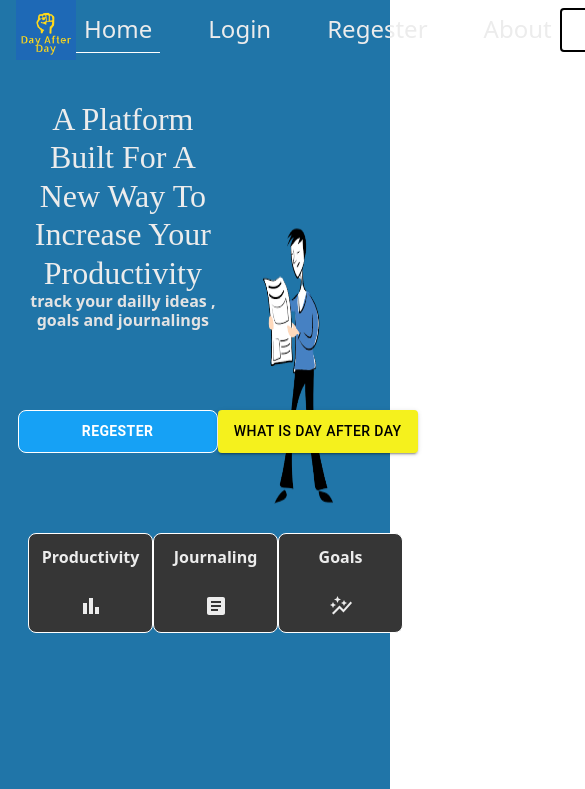
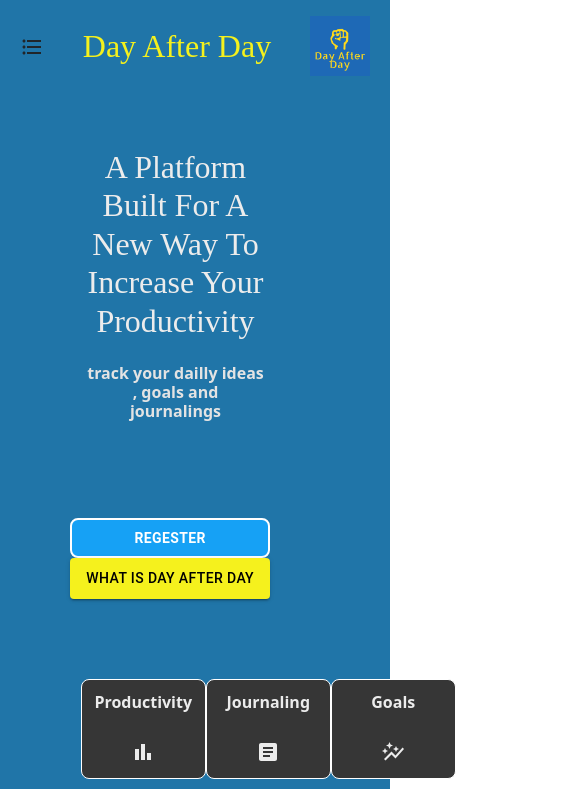
Before and after one commit to abderehmen02/Day-After-Day, a React (Create React App) app in the folder Front End/: page / in a window 390 px wide. Shown: the top 789 px of the page, 585 px wide, since content can reach past the window. Built offline with nearby package versions, Linux system fonts and the light colour scheme; a web font is replaced by a local one.

Commit message:
setting the nav mobile ui

```diff
--- a/Front End/src/components/unlogedNav.tsx
+++ b/Front End/src/components/unlogedNav.tsx
@@ -2,14 +2,24 @@ import React from 'react'
 import {Toolbar , Stack , Box ,styled, Typography, Button  } from '@mui/material'
 import  {Link ,useLocation , Location } from 'react-router-dom'
 import Icon from '../assets/images/favicon.png'
+import FormatListBulletedIcon from '@mui/icons-material/FormatListBulleted';
+import theme from '../styling/theme';
+import { useDispatch, useSelector } from 'react-redux';
+import { stateType } from "../state/reducers"
 
 function UnlogedNav() {
+  const mobileNavButtonState = useSelector((state: stateType)=>state.mobileNavButton)
+  const dispatch = useDispatch()
   const location : Location = useLocation()
   const StyledToolBar = styled(Toolbar)(({theme})=>({
  display  : 'flex' ,
  alignItems : 'center' ,
  justifyContent : 'space-between' ,
- width : '100vw'
+ width : '100vw' ,
+ [theme.breakpoints.down("sm")] : {
+    display : 'none'
+
+  }
   }))
 const StyledTypography = styled(Typography)(({theme})=>({
   color : theme.palette.white.main ,
@@ -19,17 +29,33 @@ const StyledTypography = styled(Typography)(({theme})=>({
 }))
 
   return (
+    <Box>
     <StyledToolBar>
-        <img src={Icon} style={{width: '60px' , height : '60px'  }} ></img>
+        <img src={Icon} style={{   width: '60px' , height : '60px'  }} ></img>
         <Stack direction="row" gap='40px' >
 <Link  style={{textDecoration : 'none'}} to="/" ><StyledTypography sx={(theme)=>({borderBottom : location.pathname === '/' ? '1.5px solid white'  : 'none' , '&:hover'  : {color:  location.pathname === '/' ? theme.palette.white.light : theme.palette.secondary.light}})} variant='h4'  >Home</StyledTypography></Link>
 <Link  style={{textDecoration : 'none'}} to='/login' ><StyledTypography variant="h4" sx={(theme)=>({borderBottom : location.pathname === '/login' ? '1.5px solid white'  : 'none' , '&:hover'  : {color:  location.pathname === '/login' ? theme.palette.white.light : theme.palette.secondary.light}})} >Login</StyledTypography></Link>
 <Link  style={{textDecoration : 'none'}} to="/regester" > <StyledTypography   variant='h4' sx={(theme)=>({borderBottom : location.pathname === '/regester' ? '1.5px solid white'  : 'none' , '&:hover'  : {color:  location.pathname === '/regester' ? theme.palette.white.light : theme.palette.secondary.light}})} >Regester</StyledTypography></Link>
 <Link  style={{textDecoration : 'none'}}  to="/about" ><StyledTypography  variant='h4' sx={(theme)=>({borderBottom : location.pathname === '/about' ? '1.5px solid white'  : 'none' , '&:hover'  : {color:  location.pathname === '/about' ? theme.palette.white.light : theme.palette.secondary.light}})} >About</StyledTypography></Link>
         </Stack>
-{   location.pathname === '/login'?  <Button variant='contained' >Regester</Button> :       <Link to="/login" style={{textDecoration : 'none' }}><Button variant='outlined' > Login  </Button></Link> }
+{   location.pathname === '/login'? <Link to='/regester' style={{textDecoration : 'none'}} > <Button variant='contained' >Regester</Button> </Link> :       <Link to="/login" style={{textDecoration : 'none' }}><Button variant='outlined'  > Login  </Button></Link> }
     </StyledToolBar>
+
+    {/* navigation for mobile devices */}
+
+<Box display={{xs : 'flex' , sm : 'none'}} >    {
+      mobileNavButtonState ? <Stack direction="column" sx={{width : '100vw' , position : 'absolute' , backgroundColor: '#000'  , alignItems : 'center' ,zIndex : 2 , height : '90vh' }} spacing="16px" >
+<Link  style={{textDecoration : 'none'}} to="/" ><StyledTypography sx={(theme)=>({borderBottom : location.pathname === '/' ? '1.5px solid white'  : 'none' , '&:hover'  : {color:  location.pathname === '/' ? theme.palette.white.light : theme.palette.secondary.light}})} variant='h4'  >Home</StyledTypography></Link>
+<Link  style={{textDecoration : 'none'}} to='/login' ><StyledTypography variant="h4" sx={(theme)=>({borderBottom : location.pathname === '/login' ? '1.5px solid white'  : 'none' , '&:hover'  : {color:  location.pathname === '/login' ? theme.palette.white.light : theme.palette.secondary.light}})} >Login</StyledTypography></Link>
+<Link  style={{textDecoration : 'none'}} to="/regester" > <StyledTypography   variant='h4' sx={(theme)=>({borderBottom : location.pathname === '/regester' ? '1.5px solid white'  : 'none' , '&:hover'  : {color:  location.pathname === '/regester' ? theme.palette.white.light : theme.palette.secondary.light}})} >Regester</StyledTypography></Link>
+<Link  style={{textDecoration : 'none'}}  to="/about" ><StyledTypography  variant='h4' sx={(theme)=>({borderBottom : location.pathname === '/about' ? '1.5px solid white'  : 'none' , '&:hover'  : {color:  location.pathname === '/about' ? theme.palette.white.light : theme.palette.secondary.light}})} >About</StyledTypography></Link>
+      </Stack> : <Stack direction="row" width="100vw" paddingY="16px" justifyContent="space-around" alignItems="center" ><Box onClick={()=>{dispatch({type: 'Reverse'})}} > <FormatListBulletedIcon/></Box> <Typography variant='h3' color={(theme)=>theme.palette.secondary.light} >Day After Day</Typography>      <img src={Icon} style={{   width: '60px' , height : '60px'  }} ></img> </Stack>
+} </Box>
+    </Box>
   )
 }
 
+
+
+
 export default UnlogedNav
--- a/Front End/src/features/goals/components.tsx
+++ b/Front End/src/features/goals/components.tsx
@@ -184,7 +184,7 @@ export const MapGoals = ({ allGoals } : {allGoals : oneGoalState[]}) : JSX.Eleme
       <Stack alignItems="center" gap={4} >  {
 allGoals.length ?  allGoals.map(goal =>{
     return  <OneGoal goal={goal} />
-}) : <Stack  gap="8px" margin="40px" sx={{boxShadow : '2px 2px 4px black' , border: '1px solid black'}} bgcolor={(theme)=>theme.palette.white.light} width="90vw" padding='40px' alignItems="center" > <Typography textAlign="center"  variant="h3" color={(theme)=>theme.palette.secondary.dark} >  <i class="bi bi-exclamation-triangle-fill"></i> Sorry ! </Typography><Typography textAlign="center" color={(theme)=>theme.palette.secondary.main} >No goals found , Try to set some goals</Typography></Stack>
+}) : <Stack  gap="8px" margin="40px" sx={{boxShadow : '2px 2px 4px black' , border: '1px solid black'}} bgcolor={(theme)=>theme.palette.white.light} width="90vw" padding='40px' alignItems="center" > <Typography textAlign="center"  variant="h3" color={(theme)=>theme.palette.secondary.dark} >  <i className="bi bi-exclamation-triangle-fill"></i> Sorry ! </Typography><Typography textAlign="center" color={(theme)=>theme.palette.secondary.main} >No goals found , Try to set some goals</Typography></Stack>
 }</Stack>
 </Stack>
 }
--- a/Front End/src/features/home/conmponents.tsx
+++ b/Front End/src/features/home/conmponents.tsx
@@ -48,13 +48,13 @@ export const Buttons = () : JSX.Element =>{
 
 export const HeroText = () :  JSX.Element =>{
   return <Box sx={{   width : '60%' , display : 'flex' , alignItems : 'center'  , justifyContent : 'space-around' , flexDirection : 'column' , gap : '80px' }} >
-    <Box>
+    <Stack gap="24px" margin="16px">
     <Typography variant='h3'  textAlign='center' color={(theme)=>theme.palette.white.light}  > A Platform Built For A New Way To Increase Your Productivity </Typography>
     <Typography variant='h5' textAlign='center'  color={(theme)=>theme.palette.white.dark} >track your dailly ideas , goals and journalings </Typography>
-    </Box>
-    <Stack justifyContent='space-around' direction='row' width='100%'  >
-      <Button variant='standard'  >Regester</Button>
-      <Button variant="contained" >What Is Day After Day </Button>
+    </Stack>
+    <Stack justifyContent='space-around' direction={{'xs'  : 'column'  , 'sm' : 'row'}} width='100%'  >
+  <Link to="/regester" style={{textDecoration : 'none'}}>    <Button variant='standard'  >Regester</Button></Link>
+   <Link to="/about" style={{textDecoration : 'none'}}>    <Button variant="contained" >What Is Day After Day </Button></Link>
     </Stack>
     <Stack direction="row" width='90%' justifyContent='space-around' >
       <Box sx={{ minWidth:'125px'  ,border: '1.5px solid white'  , borderRadius:'8px' , height :'100px' , paddingX : '8px'    , display : 'flex' , justifyContent : 'space-around' , alignItems : 'center' , flexDirection: 'column' }} bgcolor={(theme)=>theme.palette.dark.dark}  >
--- a/Front End/src/features/journal/components.tsx
+++ b/Front End/src/features/journal/components.tsx
@@ -191,6 +191,6 @@ return <Stack width="100vw"  alignItems="center" >
 <Typography variant='h3' color={(theme)=>theme.palette.secondary.light} margin={2}  >Your Journals</Typography>
 { journal.loading ? <JournalsSkeleton/> : journal.data?.allJournals.length ? journal.data?.allJournals.map((journal :oneJournalState)=>{
 return  <OneJornalComponent journal={journal} />
-}) :<Stack  gap="8px" margin="40px" bgcolor={(theme)=>theme.palette.white.light} width="90vw" padding='40px' alignItems="center" sx={{boxShadow : '2px 2px 4px black' , border: '1px solid black'}} > <Typography textAlign="center"  variant="h3" color={(theme)=>theme.palette.secondary.dark} >  <i class="bi bi-exclamation-triangle-fill"></i> Sorry ! </Typography><Typography textAlign="center" color={(theme)=>theme.palette.secondary.main} >No journals found , Try to write some journals</Typography></Stack>}
+}) :<Stack  gap="8px" margin="40px" bgcolor={(theme)=>theme.palette.white.light} width="90vw" padding='40px' alignItems="center" sx={{boxShadow : '2px 2px 4px black' , border: '1px solid black'}} > <Typography textAlign="center"  variant="h3" color={(theme)=>theme.palette.secondary.dark} >  <i className="bi bi-exclamation-triangle-fill"></i> Sorry ! </Typography><Typography textAlign="center" color={(theme)=>theme.palette.secondary.main} >No journals found , Try to write some journals</Typography></Stack>}
 </Stack>
 }
--- a/Front End/src/pages/home.tsx
+++ b/Front End/src/pages/home.tsx
@@ -27,7 +27,11 @@ const StyledBody = styled(Box)(({theme})=>({
 display: 'flex' ,
 alignItems : 'center' ,
 justifyContent : 'space-around'   ,
-width: '90%'
+width: '90%' ,
+[theme.breakpoints.down("sm")] : {
+  flexDirection : 'column'
+}
+
 }))
   return (
     <HomeContainer >
--- a/Front End/src/state/reducers/index.ts
+++ b/Front End/src/state/reducers/index.ts
@@ -5,14 +5,15 @@ import { productivityReducer } from './productivity';
 import { goalReducer } from './goal';
 import { journalReducer } from './journal';
 import { eventReducer } from './event';
-
+import { mobileNavButtonState } from './mobileNavButton'
 const reducers = combineReducers({
   userLogin : userLoginReducer ,
   userInfo    : userInfoReducer ,
   productivity : productivityReducer ,
   goals : goalReducer ,
   journal : journalReducer ,
-  event : eventReducer
+  event : eventReducer ,
+  mobileNavButton : mobileNavButtonState
 })
 export default reducers
 
--- a/Front End/src/state/reducers/productivity.ts
+++ b/Front End/src/state/reducers/productivity.ts
@@ -9,8 +9,7 @@ const productivityInitialState = {
 export const productivityReducer = (state : productivityState = productivityInitialState  , action : productivityAction )=>{
 switch(action.type){
  case productivityActionTypes.PRODUCTIVITY_REQUEST : {
-    console.log("productivity request reducer")
-    console.log(state)
+
     return {
      error : null ,
      loading : true ,
--- a/Front End/src/styling/theme.ts
+++ b/Front End/src/styling/theme.ts
@@ -43,10 +43,6 @@ const theme = createTheme({
             minWidth : '200px' ,
             "&:hover" : {
             backgroundColor : '#f5dc62' ,
-            paddingTop : '9px' ,
-            paddingBottom : '9px' ,
-            paddingRight : '17px' ,
-            paddingLeft : '17px' ,
             }
           },
         },
@@ -123,22 +119,21 @@ const theme = createTheme({
             // border :'2px solid black' ,
             cursor: 'pointer' ,
             borderRadius : '8px' ,
-            paddingTop : '8px' ,
-            paddingBottom : '8px' ,
+            paddingTop : '6px' ,
+            paddingBottom : '6px' ,
             paddingRight : '16px' ,
+            paddingLeft : '16px' ,
             fontWeight : 'bold' ,
-            paddingLeft : '16px' ,
-            border: '1.5px solid white  ',
+            border: '2px solid white  ',
             "&:hover" : {
-              backgroundColor : '#16A1F5' ,
-
-              color : '#F5F11D' ,
-              border: '1.5px solid #F5F11D' ,
+              backgroundColor : 'white' ,
+              color : '#16A1F5' ,
+              // border: '1.5px solid #F5F11D' ,
               // adding one pixel in the padding for the border
-            paddingTop : '9px' ,
-            paddingBottom : '9px' ,
-            paddingRight : '17px' ,
-            paddingLeft : '17px' ,
+            // paddingTop : '8px' ,
+            // paddingBottom : '8px' ,
+            // paddingRight : '18px' ,
+            // paddingLeft : '18px' ,
             }
           },
         },
--- a/Front End/src/types/index.ts
+++ b/Front End/src/types/index.ts
@@ -6,4 +6,5 @@ export * from './state/productivity'
 export * from './state/goal'
 export * from './state/journal'
 export * from './state/event'
+export * from './state/navMobileButton'
 export * from './state'
--- /dev/null
+++ b/Front End/src/types/state/navMobileButton.ts
@@ -0,0 +1,5 @@
+export type navMobileButtonStateType = boolean
+export type navMobileButtonReverseActionType = 'Reverse'
+export interface navMobileButtonActionType {
+    type : navMobileButtonActionType
+}
```
Also changed, not shown: Front End/src/state/reducers/mobileNavButton.ts (added, +10 -0 lines).
